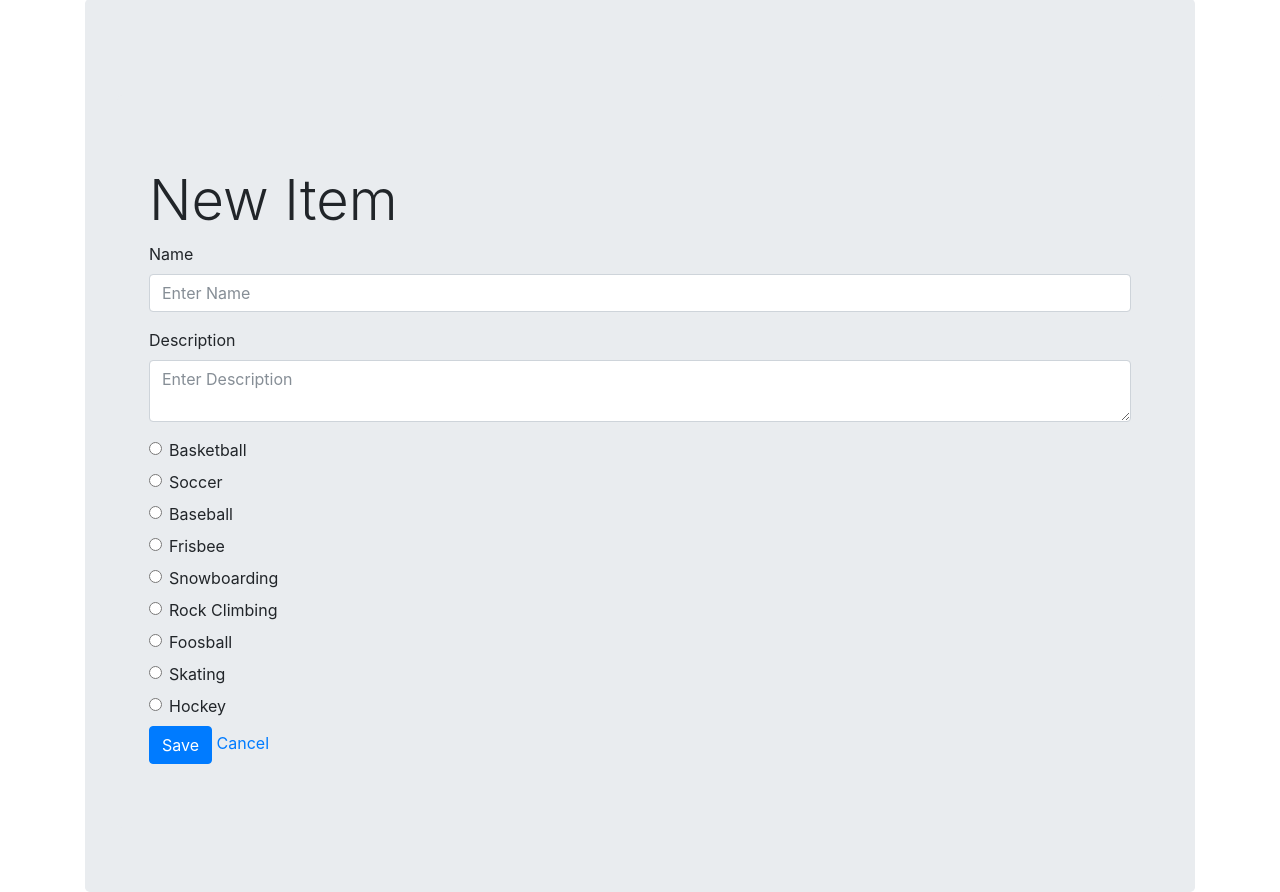
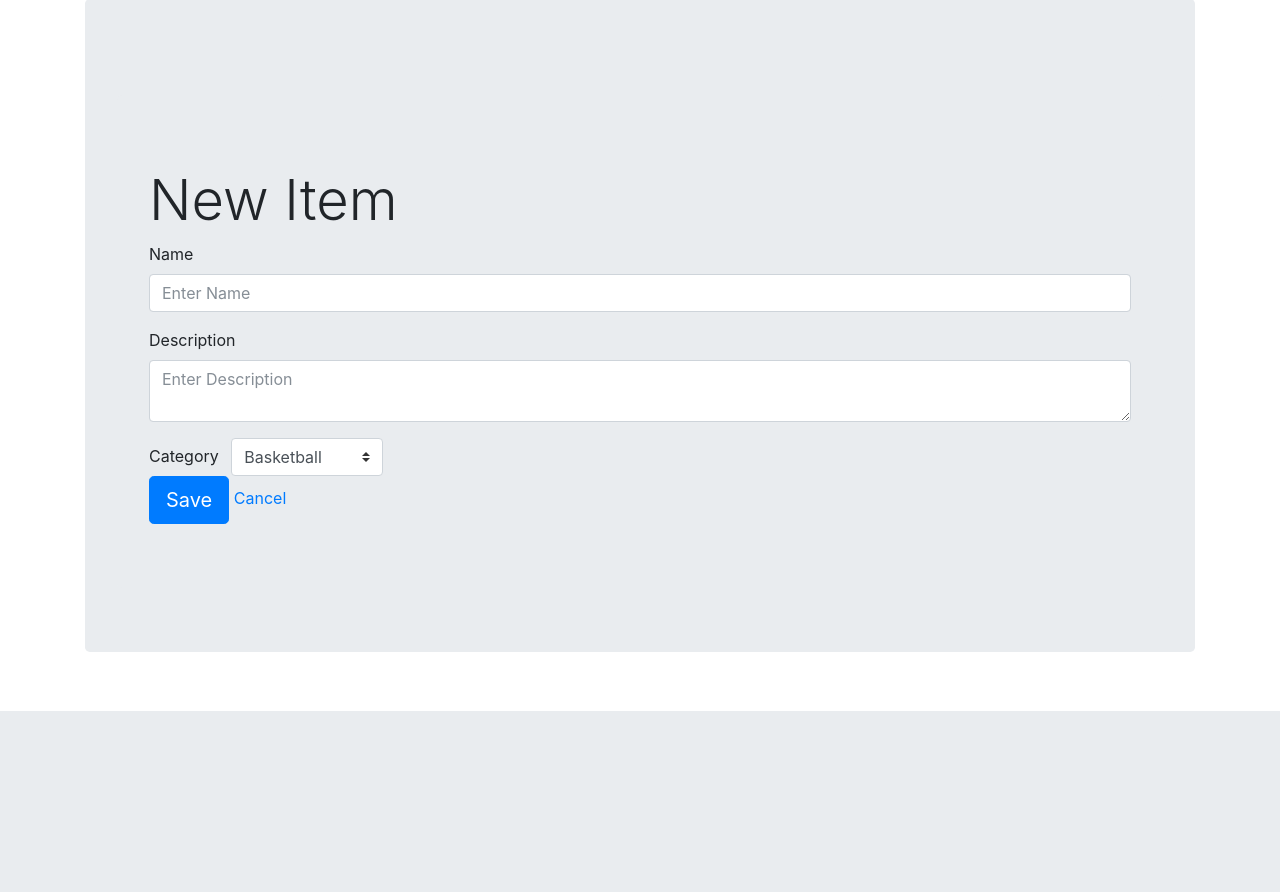
Before and after one commit to nazihahmed/Catalog-Full-Stack, a Flask app: page /catalog/default/new in a window 1280 px wide. Shown: the part 89-981 px from the top of the page. After the commit the page ends 800 px from the top, so only its background shows below. Run offline with Flask 2, Linux system fonts and the light colour scheme; some libraries are stand-ins or nearby versions.

Commit message:
select instead of radio

```diff
--- a/templates/category_item_new.html
+++ b/templates/category_item_new.html
@@ -33,16 +33,15 @@
               <textarea class="form-control" name="description" id="desc" aria-describedby="itemDescription" placeholder="Enter Description"></textarea>
             </div>
             {% if categoryName == 'default' %}
-              {% for category in categories %}
-              <div class="form-check">
-                <label class="form-check-label">
-                  <input class="form-check-input" type="radio" name="categoryName" value="{{category.name}}" {% if category.name == categoryName %}checked{%endif%}>
-                  {{category.name}}
-                </label>
-              </div>
-              {% endfor %}
+              <label class="mr-sm-2" for="inlineFormCustomSelectPref">Category</label>
+                <select name="categoryName" class="custom-select mb-2 mr-sm-2 mb-sm-0" id="inlineFormCustomSelectPref">
+                  {% for category in categories %}
+                      <option value="{{category.name}}" {% if category.name == categoryName %}selected{%endif%}>{{category.name}}</option>
+                  </div>
+                  {% endfor %}
+              </select><br>
             {% endif %}
-            <button type="submit" class="btn btn-primary">Save</button>
+            <button type="submit" class="btn btn-primary btn-lg">Save</button>
             <a href="{{url_for('categoryDisplay',categoryName=categoryName)}}">Cancel</a>
           </form>
         </div>
```
Also changed, not shown: catalog.db.
